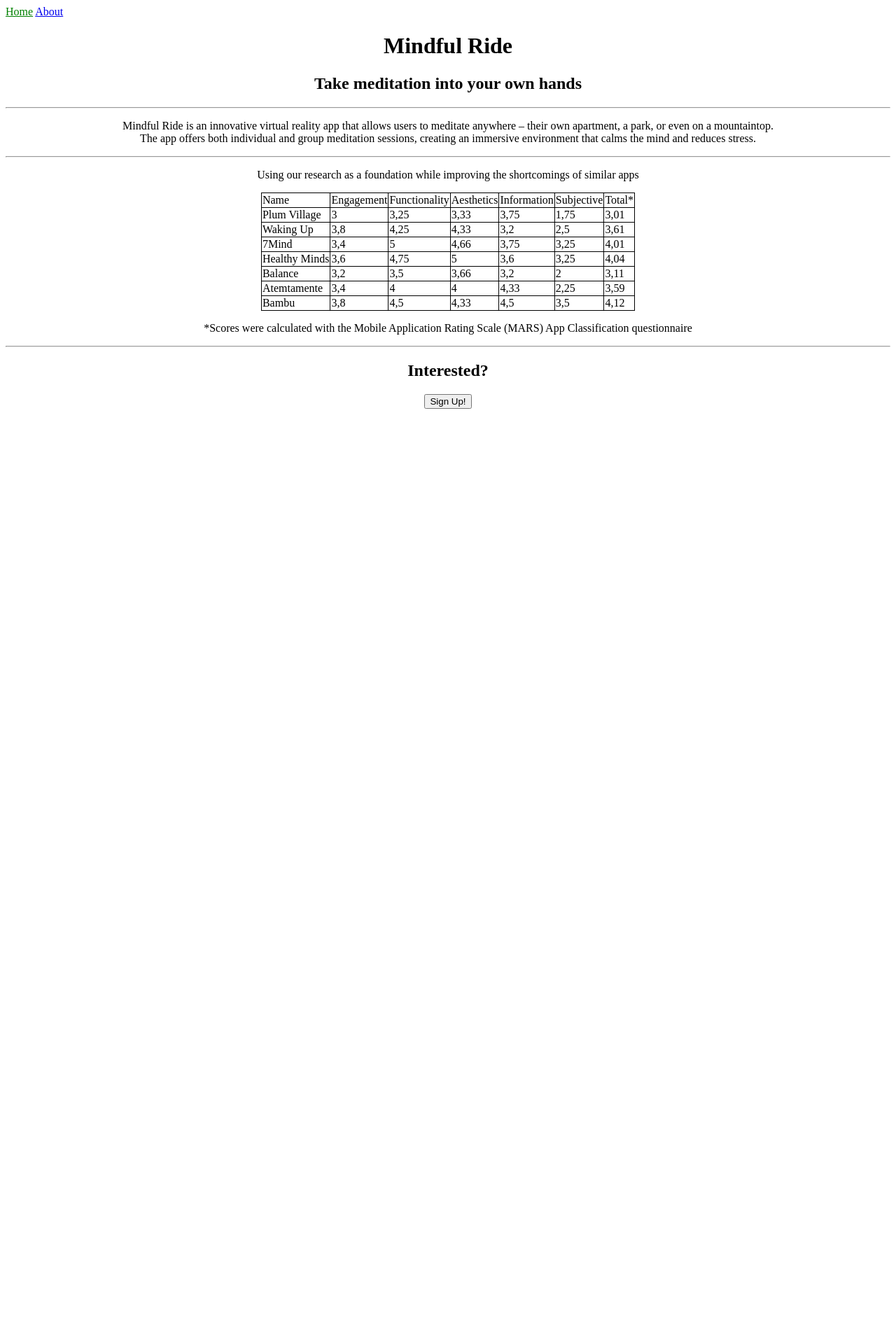
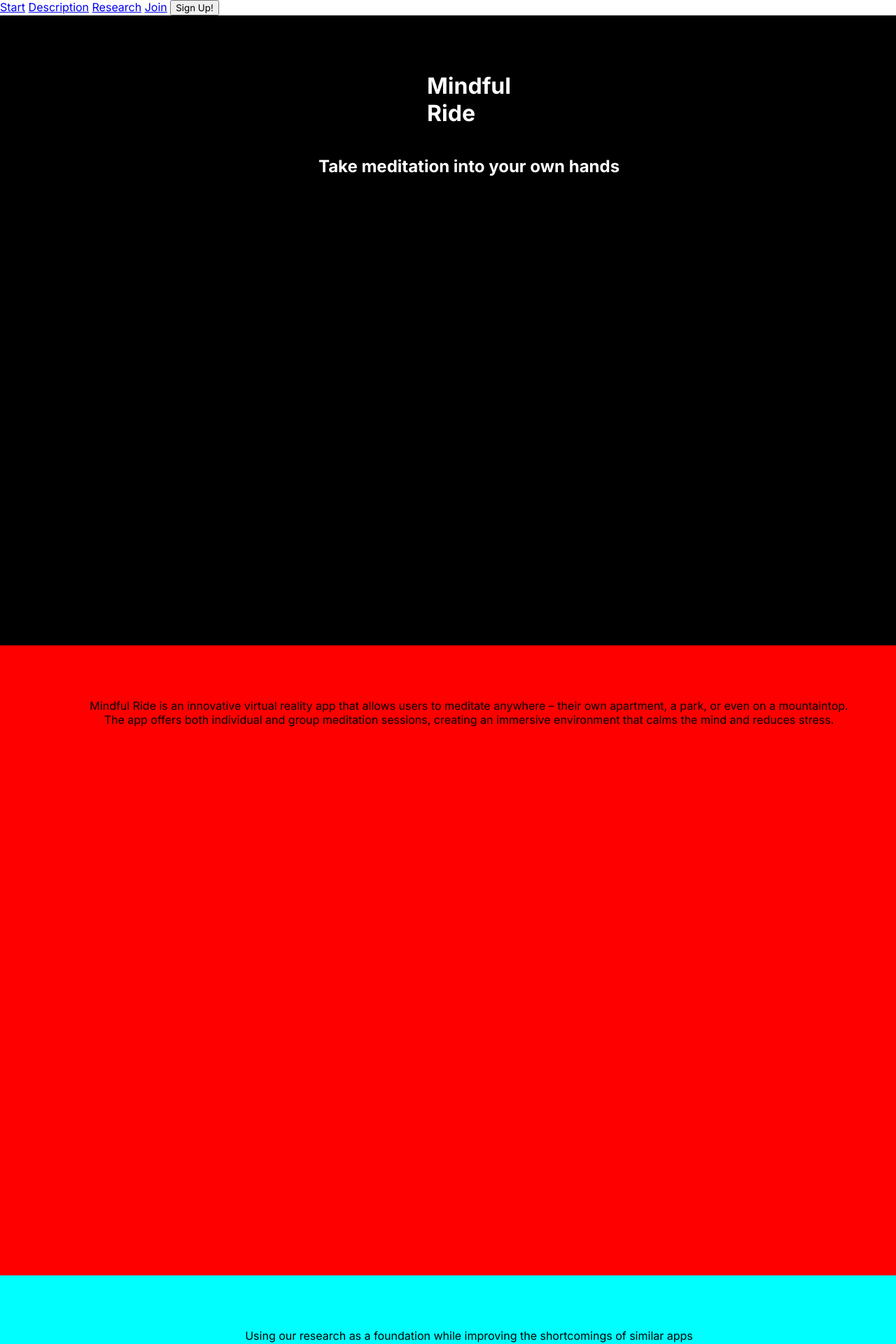
Before and after one commit to Prevail29/Mindful_Ride_Website, a Jekyll site: the page built from index.html, in a window 1280 px wide. Shown: the top 1920 px of the page at 70% size. Built offline with Jekyll 4.4.1, drawn with Linux system fonts in a browser that asks for light colours; before the commit the page ends 900 px from its top, so only the background shows below that.

Commit message:
Added font and sections

```diff
--- a/_includes/navigation.html
+++ b/_includes/navigation.html
@@ -1,5 +1,7 @@
 <nav>
-    {% for item in site.data.navigation %}
-      <a href="{{ item.link }}" {% if page.url == item.link %}class="current"{% endif %}>{{ item.name }}</a>
-    {% endfor %}
+  <a href="#Start">Start</a>
+  <a href="#Description">Description</a>
+  <a href="#Research">Research</a>
+  <a href="#Join">Join</a>
+  <button type="button" onclick="openForm()">Sign Up!</button>
 </nav>
--- a/_layouts/default.html
+++ b/_layouts/default.html
@@ -5,6 +5,9 @@
     <title>{{ page.title }}</title>
     <link rel="stylesheet" href="/assets/css/styles.css">
     <script src="/assets/js/functions.js"></script>
+    <link rel="preconnect" href="https://fonts.googleapis.com">
+    <link rel="preconnect" href="https://fonts.gstatic.com" crossorigin>
+    <link href="https://fonts.googleapis.com/css2?family=Inter:wght@100..900&display=swap" rel="stylesheet">
   </head>
   <body>
     {% include navigation.html %}
--- a/_sass/main.scss
+++ b/_sass/main.scss
@@ -1,4 +1,13 @@
-h1, h2, p {
+*{
+  font-family: "Inter", sans-serif;
+  font-optical-sizing: auto;
+  //font-weight: 400;
+  font-style: normal;
+  font-variation-settings:
+    "slnt" 0;
+}
+
+h2, p {
   text-align: center;
 }
 
@@ -21,3 +30,57 @@ table {
   justify-content: center;
   align-items: center;
 }
+
+html, body {
+  margin: 0;
+  height:100%;
+  width:100%;
+  padding:0;
+}
+
+#Start{
+  background-color: black;
+  color: white;
+  display: block;
+  height:100%;
+  width:100%;
+  padding: 60px;
+  padding-left: 120px;
+  box-sizing:border-box;
+  text-align: center;
+}
+
+.headline{
+  display: inline-block;
+  text-align: left;
+}
+
+#Description{
+  background-color: red;
+  display: block;
+  height:100%;
+  width:100%;
+  padding: 60px;
+  padding-left: 120px;
+  box-sizing:border-box;
+}
+
+#Research{
+  background-color: aqua;
+  display: block;
+  height:100%;
+  width:100%;
+  padding: 60px;
+  padding-left: 120px;
+  box-sizing:border-box;
+}
+
+#Join{
+  background-color: green;
+  display: block;
+  height:100%;
+  width:100%;
+  padding: 60px;
+  padding-left: 120px;
+  box-sizing:border-box;
+}
--- a/index.html
+++ b/index.html
@@ -2,12 +2,19 @@
 layout: default
 title: Project Mindful Ride
 ---
-<h1>Mindful Ride</h1>
+<div id="Start">
+    <h1 class="headline">Mindful<br>Ride</h1>
     <h2>Take meditation into your own hands</h2>
-<hr>
-<p>Mindful Ride is an innovative virtual reality app that allows users to meditate anywhere –  their own apartment, a park, or even on a mountaintop.<br>
-    The app offers both individual and group meditation sessions, creating an immersive environment that calms the mind and reduces stress.</p>
-<hr>
+</div>
+<!-- <hr> -->
+<div id="Description">
+    <p>
+        Mindful Ride is an innovative virtual reality app that allows users to meditate anywhere –  their own apartment, a park, or even on a mountaintop.<br>
+        The app offers both individual and group meditation sessions, creating an immersive environment that calms the mind and reduces stress.
+    </p>
+</div>
+<!-- <hr> -->
+<div id="Research">
     <p>Using our research as a foundation while improving the shortcomings of similar apps</p>
     <table>
         <tr>
@@ -84,8 +91,11 @@ title: Project Mindful Ride
         </tr>
     </table>
     <p>*Scores were calculated with the Mobile Application Rating Scale (MARS) App Classification questionnaire</p>
-<hr>
+</div>
+<!-- <hr> -->
+<div id="Join">
     <h2>Interested?</h2>
     <div class="center">
         <button type="button" onclick="openForm()">Sign Up!</button>
     </div>
+</div>
```
Lines whose indentation alone changed are shown as unchanged.
